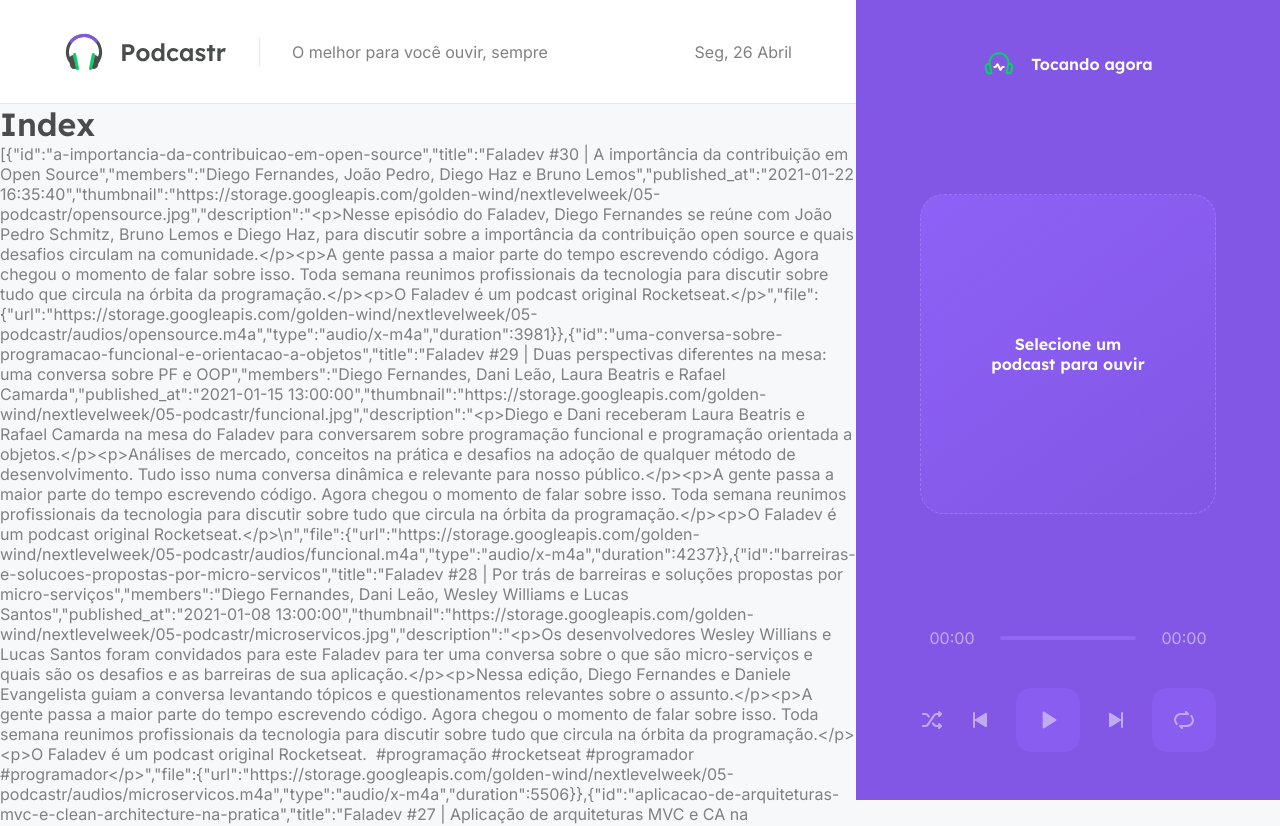
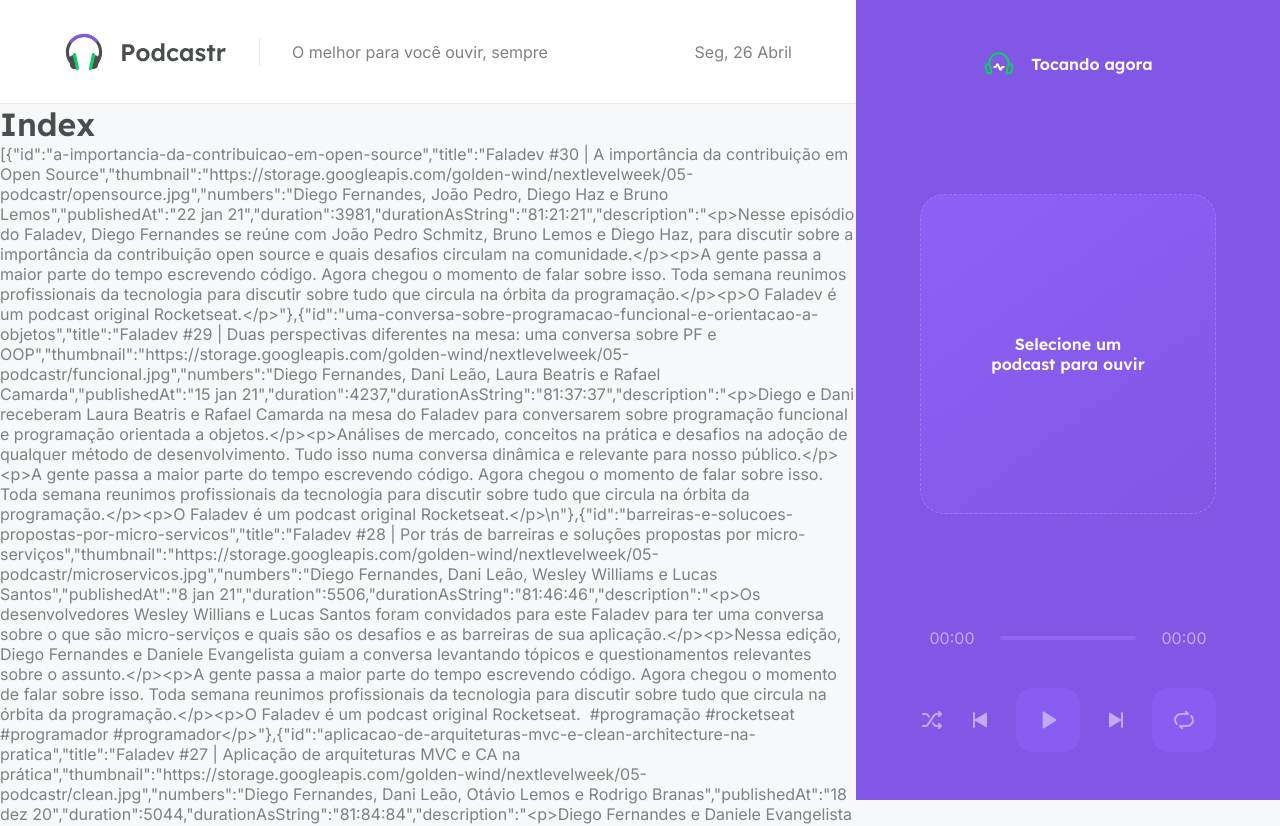
Before and after one commit to karengiovanna/Podcaster, a Next.js app in the folder podcaster_next/: page / in a window 1280 px wide. Shown: the top 826 px of the page. Built offline with nearby package versions, Linux system fonts and the light colour scheme; data requests are answered from the project's data file.

Commit message:
Formatação dos episódios de podcast

```diff
--- a/podcaster_next/package.json
+++ b/podcaster_next/package.json
@@ -9,6 +9,7 @@
     "server": "json-server server.json -w -d 750 -p 3333"
   },
   "dependencies": {
+    "axios": "^0.21.1",
     "date-fns": "^2.21.1",
     "next": "10.1.3",
     "react": "17.0.2",
--- a/podcaster_next/src/pages/index.tsx
+++ b/podcaster_next/src/pages/index.tsx
@@ -2,7 +2,34 @@
 // SSR
 // SSG
 
-export default function Home(props) {
+import {GetStaticProps} from 'next';
+import { api } from '../services/api';
+import {format, parseISO} from 'date-fns'; //converte data em string para date em js
+import ptBR from 'date-fns/locale/pt-BR'; // data em português
+import { convertDurationToTimeString } from '../utils/convertDurationToTimeString';
+
+
+type Episode = {
+  id: string;
+  title: string;
+  thumbnail: string;
+  description: string;
+  url: string;
+  members: string;
+  published_at: string;
+  //....
+}
+
+//tipar os parametros e o retorno da função
+
+// tipagem de um episodio
+type HomeProps = {
+  episodes: Episode[];
+}
+
+
+
+export default function Home(props: HomeProps) {
   console.log(props.episodes) //aparece a lista com os 10 podcasts no console
   return (
     <div>
@@ -30,15 +57,38 @@
 
 //export async function getServerSideProps(){
 //SSG
-export async function getStaticProps(){ //assim que o primeiro usuario entrar, será gerada uma html estática que será visualizada por todos os seguintes
-  const response = await fetch('http://localhost:3333/episodes')
-  const data = await response.json()
+export const getStaticProps: GetStaticProps = async() =>{ //assim que o primeiro usuario entrar, será gerada uma html estática que será visualizada por todos os seguintes
+  // fetch faz requisições http
+  const {data} = await api.get('episodes',{
+    params: {
+      _limit: 12, // parametro limit retorna 12 registros por página e ordenados por página de publicação
+      _sort: 'published_at',
+      _order: 'desc'
+    }
+  })
+
+
+
+  // formatar os dados durante a api, não no momento de exibir na tela
+  const episodes = data.map(episode =>{ //percorrer cada um dos episodios
+    return{ //retornar um objeto e alterar a forma como sao exibidos
+      id: episode.id,
+      title: episode.title,
+      thumbnail: episode.thumbnail,
+      numbers: episode.members,
+      publishedAt: format(parseISO(episode.published_at),'d MMM yy', {locale: ptBR}),
+      duration: Number(episode.file.duration),
+      durationAsString: convertDurationToTimeString(Number(episode.file.duration)),
+      description: episode.description,
+      url: episode.file_url,
+    };
+  })
 
   return{
     //buscar a servser side props con
     props:{ // conceito de propriedades do react
       // vira argumento da funcao Home
-      episodes: data,
+      episodes,
     },
     //SSG
     revalidate: 60*60*8, //60 segundos * 60 minutos * 8 = a cada 8 horas uma nova versão dessa página será criada (um podcast novo a cada 8 horas)
--- /dev/null
+++ b/podcaster_next/src/services/api.ts
@@ -0,0 +1,10 @@
+import axios from 'axios';
+// para substituir o fetch
+// porém axios consegue setar uma baseUrl. url que vai se repetir para todas as chamadas api
+
+//yarn add axios
+
+
+export const api = axios.create({
+        baseURL: 'http://localhost:3333/'  // passo o endereço que será igual em todas as chamadas que eu fizer
+})
--- /dev/null
+++ b/podcaster_next/src/utils/convertDurationToTimeString.ts
@@ -0,0 +1,14 @@
+
+// a duração esta em segundos no arquivo json
+//vamos ocnverter para minutos e string
+export function convertDurationToTimeString(duration: number){
+               const hours = Math.floor(duration / (60*60));//arredondar para o menor numero que sobra da divisao. math.floor
+               const minutes = Math.floor((duration%60)); //quantos segundos sobram da divisao. math.floor
+               const seconds = duration % 60; // resto da divisao por 60
+
+               const timeString = [hours, minutes, seconds]
+               .map(unit => String(unit).padStart(2,'8')) //para que cada unidade de medida de tempo tenha dois dígitos
+               .join(':')
+
+               return timeString;
+}
```
Also changed, not shown: 1 other file (tests, documents, lock files or other folders).
